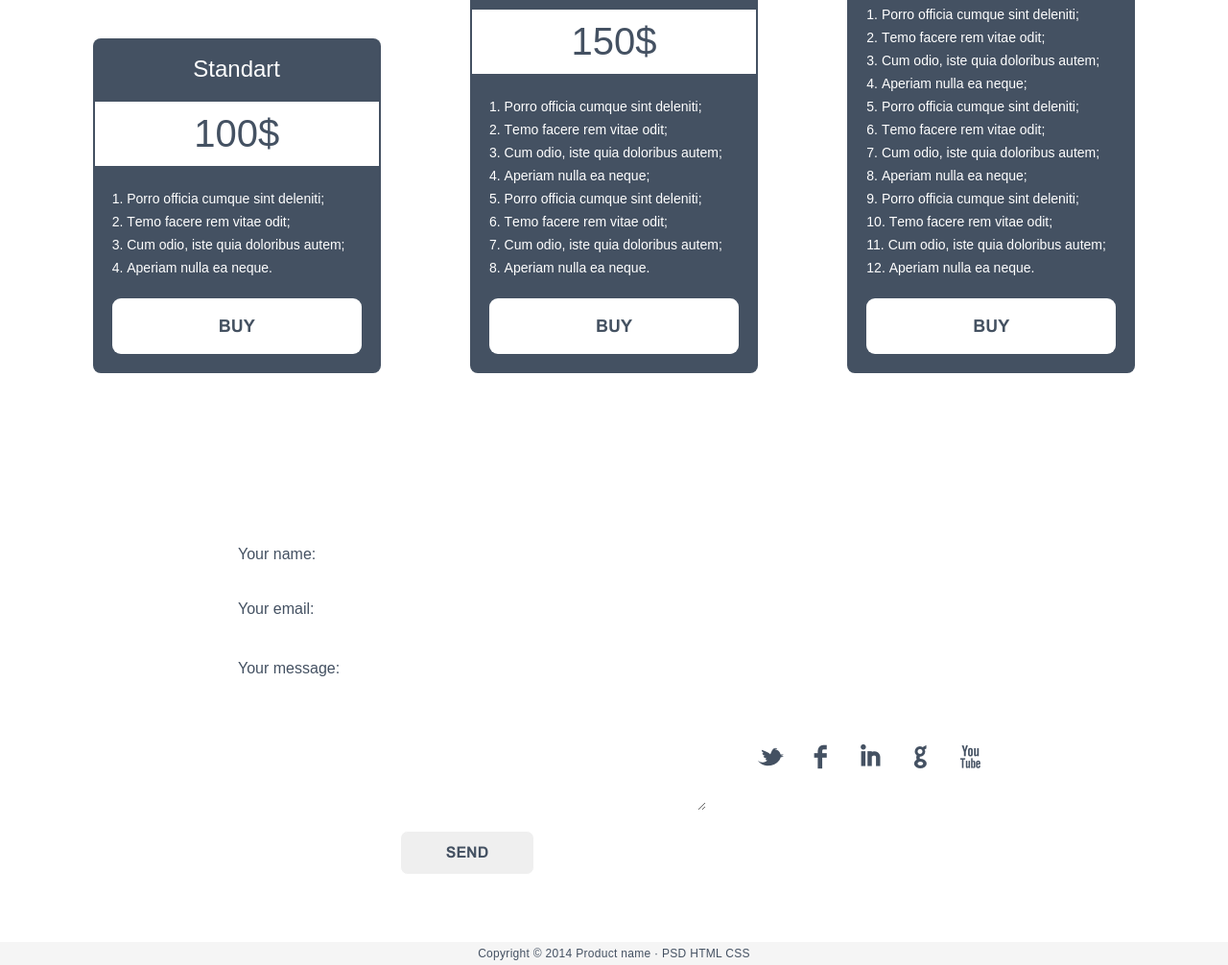
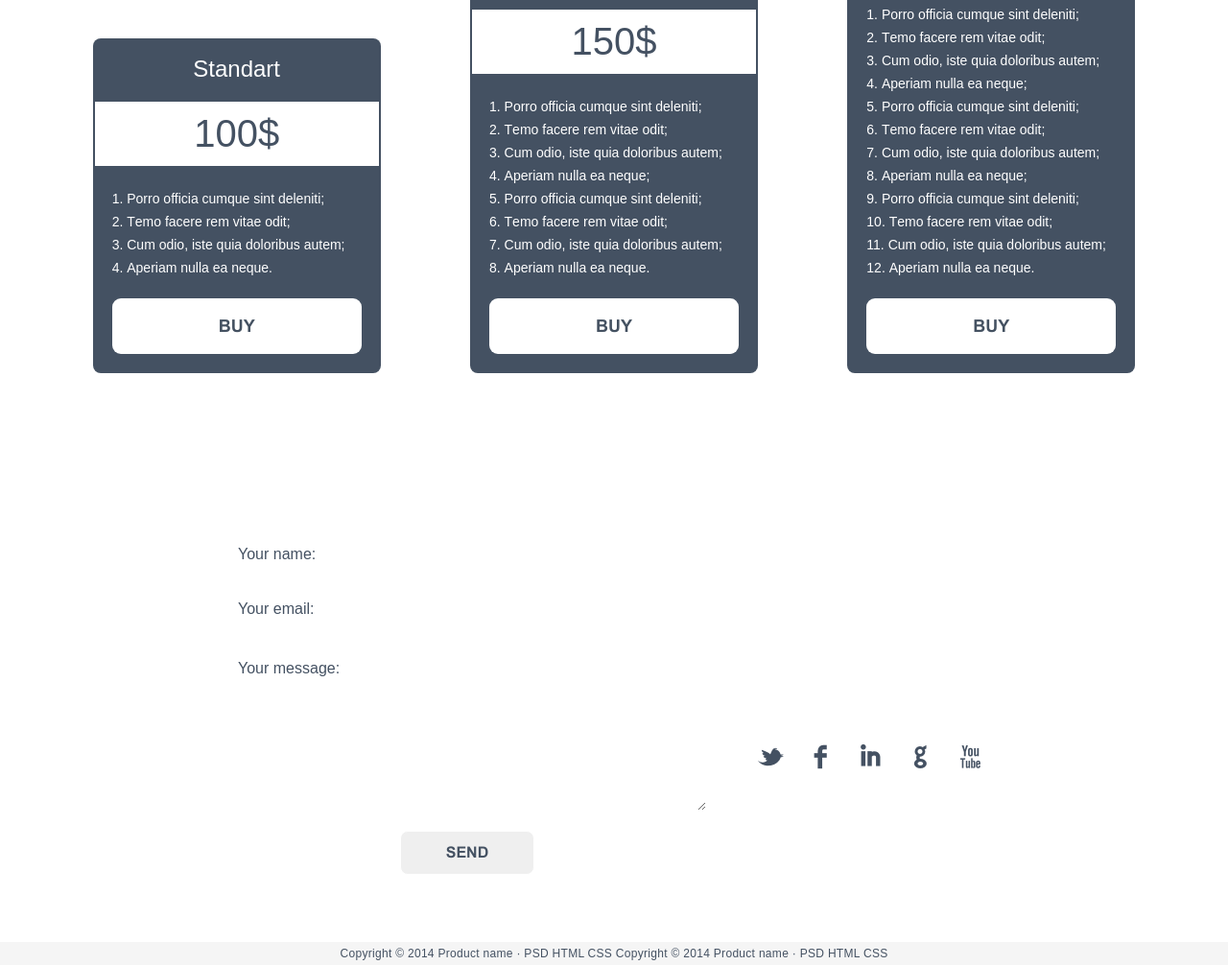
Before and after one commit to YuliyaSH-GitHub/it, a plain HTML site: page index.html in a window 1280 px wide. Shown: the part 2396-3402 px from the top of the page at 96% size. Drawn offline with Linux system fonts and the light colour scheme.

Commit message:
добавление текста в footer

```diff
--- a/index.html
+++ b/index.html
@@ -344,7 +344,8 @@
     </main>
     <footer class="footer">
       <p class="footer-copyright">
-        Copyright © 2014 Product name · PSD HTML CSS
+        Copyright © 2014 Product name · PSD HTML CSS Copyright © 2014 Product
+        name · PSD HTML CSS
       </p>
     </footer>
   </body>
```
